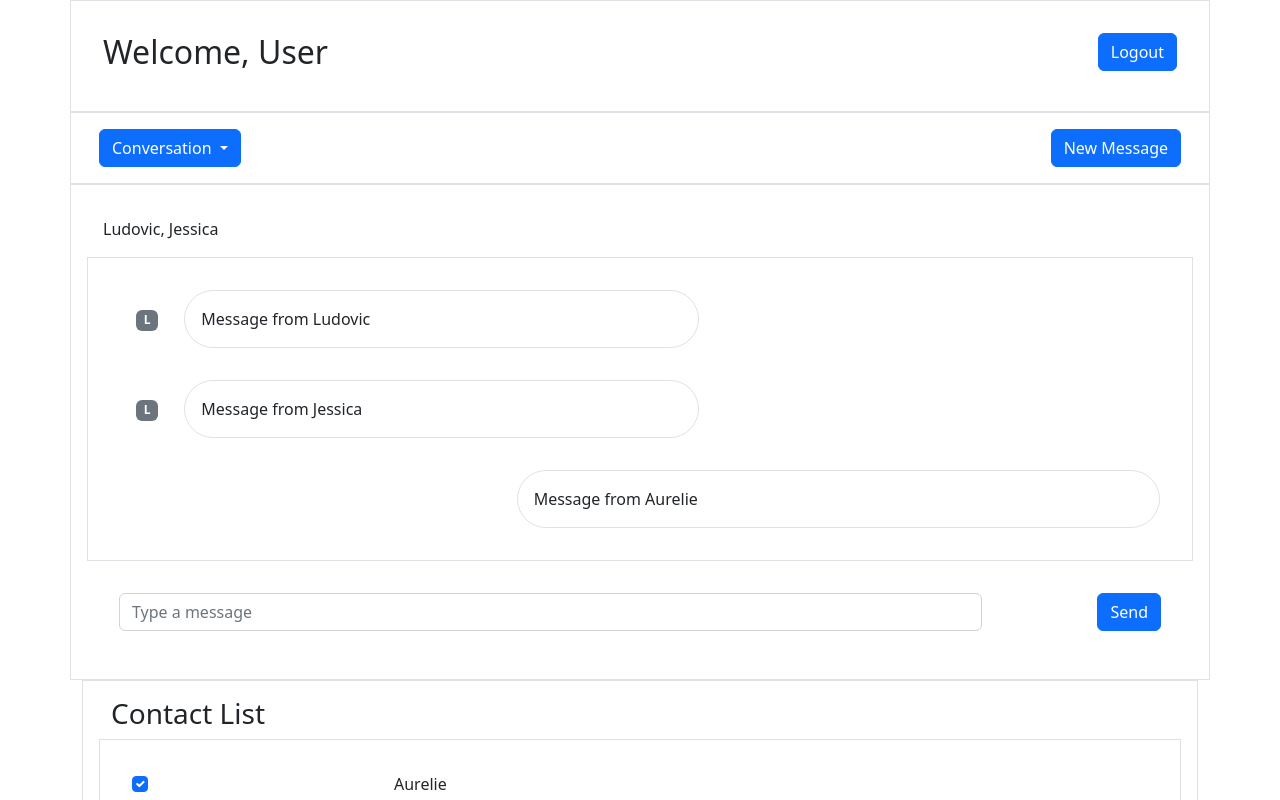
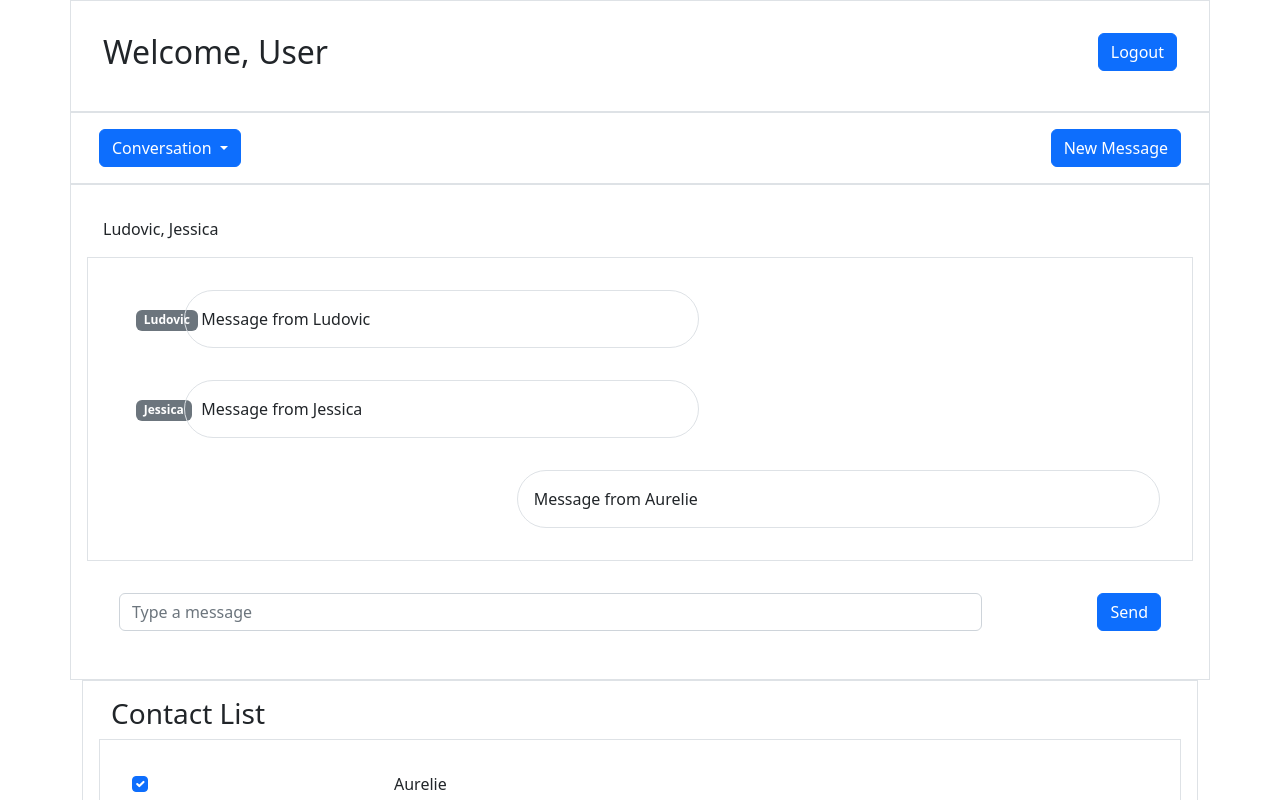
Before and after one commit to haskin/java-mod-09-labs, an Angular app in the folder messenger-app/: page / in a window 1280 px wide. Shown: the top 800 px of the page. Built offline with nearby package versions, Linux system fonts and the light colour scheme.

Commit message:
added sender names

```diff
--- a/messenger-app/src/app/component/sender-message-component/sender-message-component.component.html
+++ b/messenger-app/src/app/component/sender-message-component/sender-message-component.component.html
@@ -1,7 +1,7 @@
 <div class="container">
   <div class="row">
     <div class="col-1 p-3">
-      <span class="badge bg-secondary">L</span>
+      <span class="badge bg-secondary">{{message.sender.firstName}}</span>
     </div>
     <div class="col-8 p-3 border rounded-5">
       <span>{{message.text}}</span>
```
